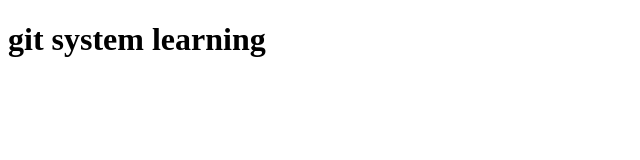
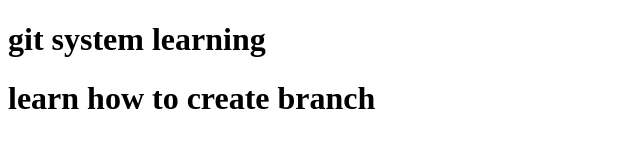
Before and after one commit to mdfizar/learngit, a plain HTML site: page index.html in a window 1280 px wide. Shown: the whole page, without its empty margins (0-640 px from the left). Drawn offline with Linux system fonts and the light colour scheme.

Commit message:
save the experiment branch

```diff
--- a/index.html
+++ b/index.html
@@ -7,5 +7,6 @@
 </head>
 <body>
   <h1>git system learning</h1>
+  <h1>learn how to create branch</h1>
 </body>
 </html>
```
